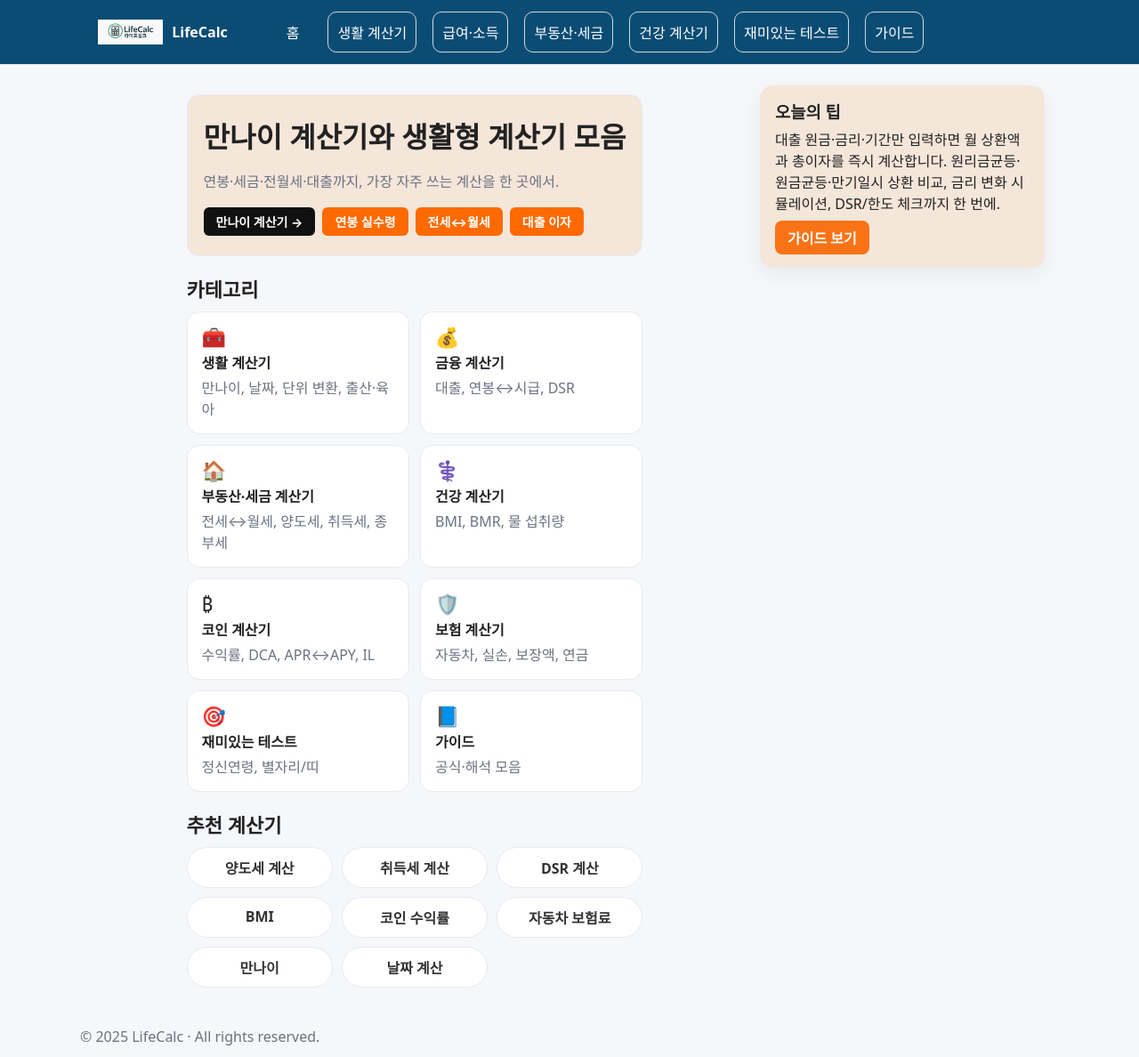
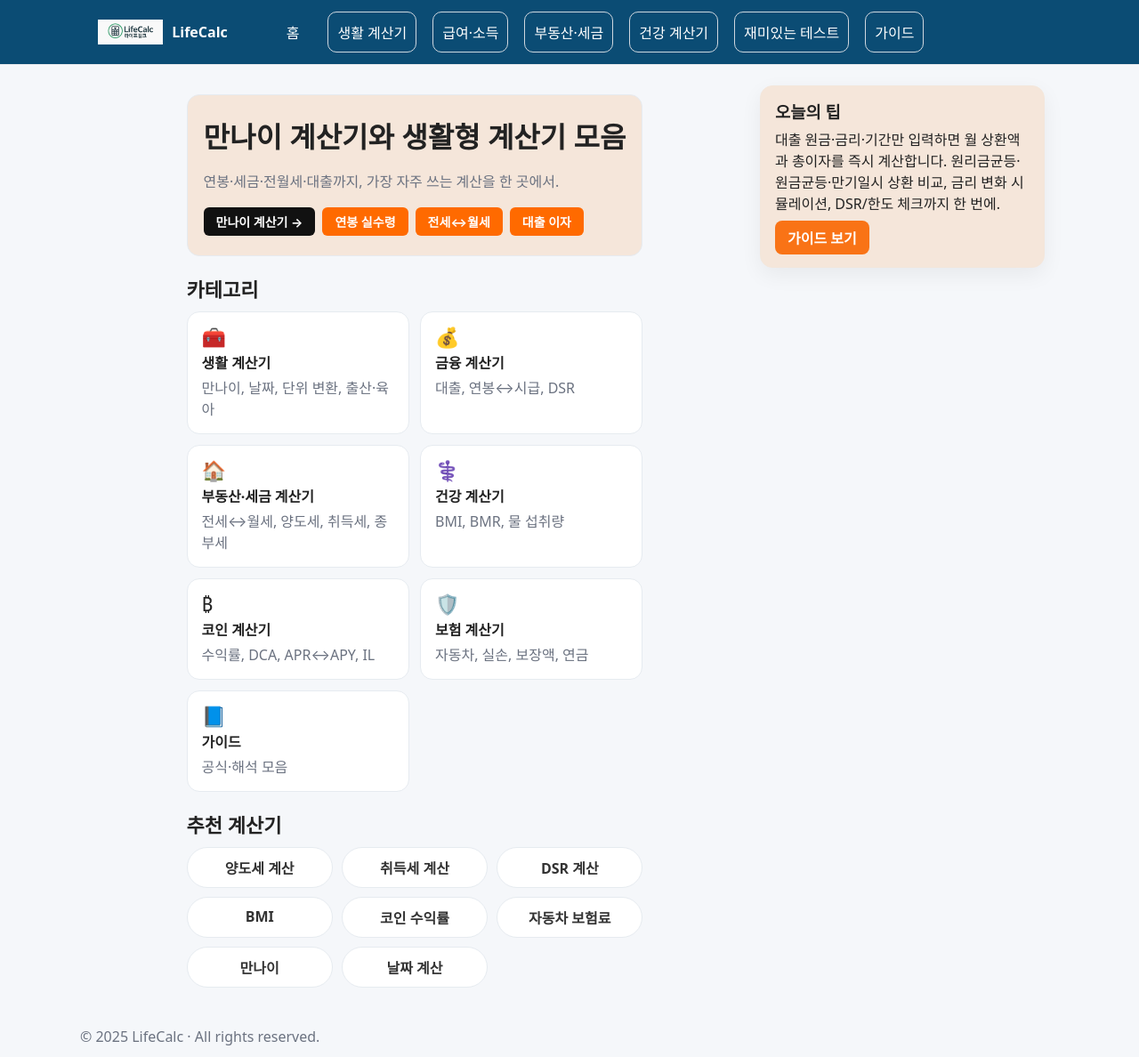
Before and after one commit to khai-lang/LifeCalc, a Jekyll site: the page built from index.md, in a window 1280 px wide and 1188 px high. Shown: the whole window at 89% size. Built offline with Jekyll 4.4.1, drawn with Linux system fonts in a browser that asks for light colours.

Commit message:
Update index.md

```diff
--- a/index.md
+++ b/index.md
@@ -56,12 +56,6 @@ section: home
     <div class="icon">🛡️</div>
     <div class="title">보험 계산기</div>
     <div class="desc">자동차, 실손, 보장액, 연금</div>
-  </a>
-
-  <a class="card card-link" href="/fun/">
-    <div class="icon">🎯</div>
-    <div class="title">재미있는 테스트</div>
-    <div class="desc">정신연령, 별자리/띠</div>
   </a>
 
   <a class="card card-link" href="/guide/">
```
